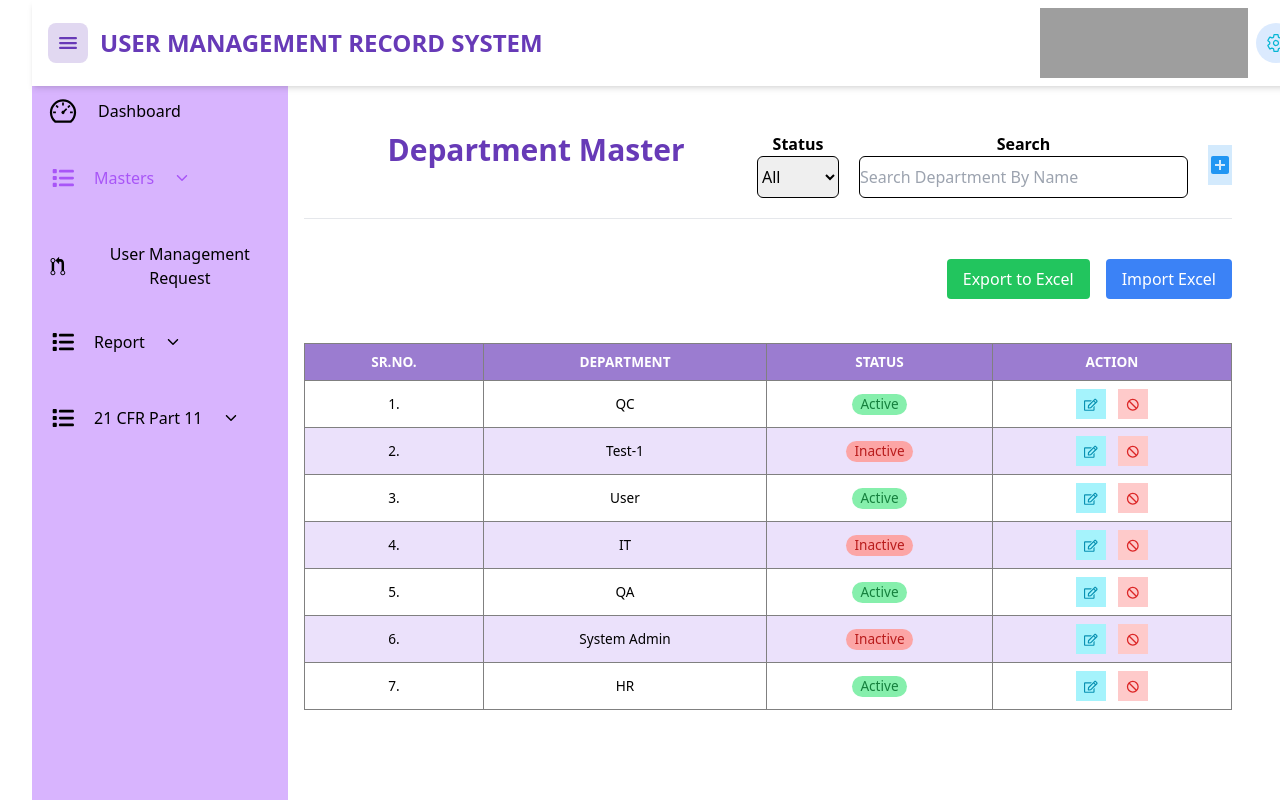
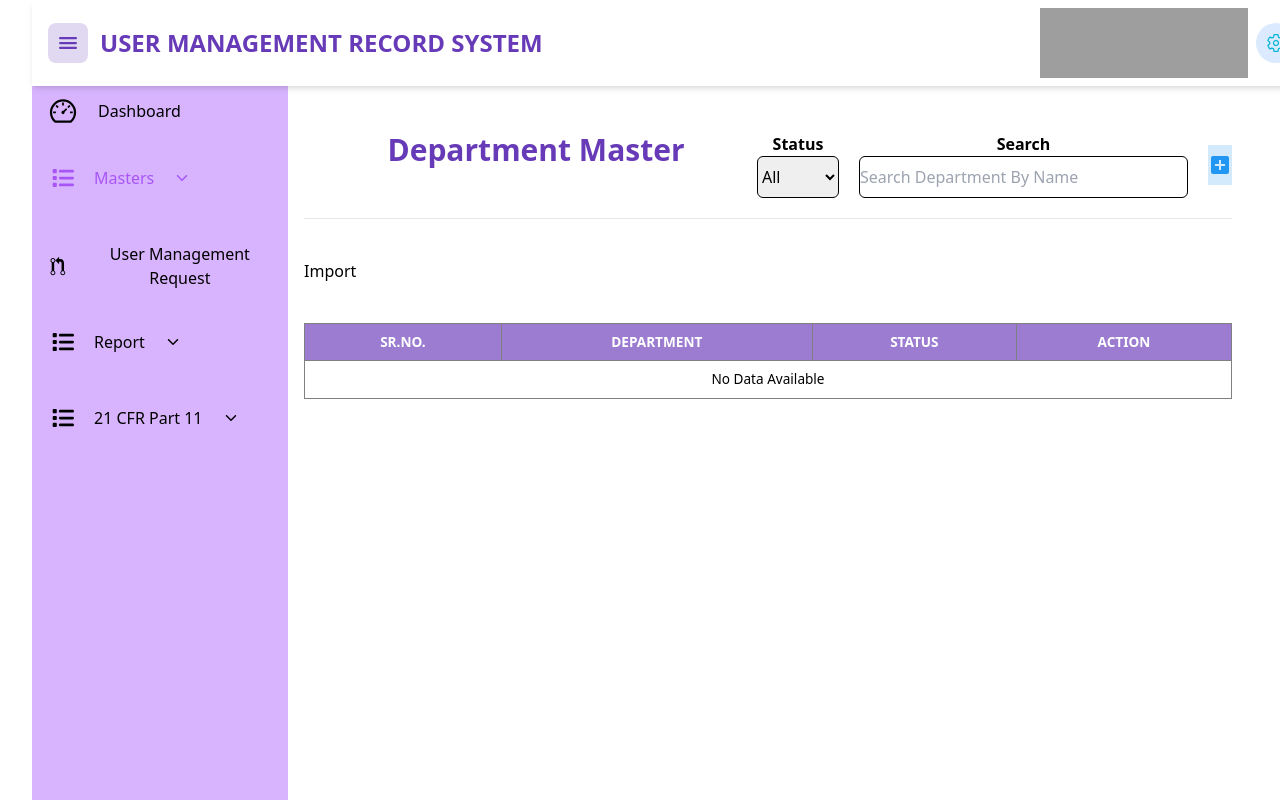
Before and after one commit to amitpateloffical/User-Management-System, a React (Vite) app: page /department-master in a window 1280 px wide. Built offline with nearby package versions, Linux system fonts and the light colour scheme; grey boxes are pictures that could not be loaded.

Commit message:
add  Import Functionlity

```diff
--- a/src/ImportExportButtons/ImportExportButtons.jsx
+++ b/src/ImportExportButtons/ImportExportButtons.jsx
@@ -1,46 +1,55 @@
-                import React from "react";
-                import * as XLSX from "xlsx";
+                import React from 'react';
+                import * as XLSX from 'xlsx';
 
-                const ImportExportButtons = ({ data, setData, fileName }) => {
-                // Handle importing data from Excel
+                const ImportExportButtons = ({ data, setData, fileName, sheetNumbers }) => {
+
                   const handleImport = (event) => {
                     const file = event.target.files[0];
                     const reader = new FileReader();
+
                     reader.onload = (e) => {
-                    const workbook = XLSX.read(e.target.result, { type: "binary" });
-                    const sheetName = workbook.SheetNames[0];
+                      const workbook = XLSX.read(e.target.result, { type: 'binary' });
+
+                      // Validate sheetNumbers, as it might be undefined or an incorrect value
+                      const sheetIndex = parseInt(sheetNumbers, 10);
+
+                      if (isNaN(sheetIndex) || sheetIndex < 0 || sheetIndex >= workbook.SheetNames.length) {
+                        console.error("Invalid sheet number.");
+                        return;
+                      }
+
+                      // Get the sheet name from the sheetNumbers index
+                      const sheetName = workbook.SheetNames[sheetIndex];
+
+                      // Get the sheet data
                       const worksheet = workbook.Sheets[sheetName];
+
+                      // Convert sheet data to JSON
                       const importedData = XLSX.utils.sheet_to_json(worksheet);
-                    setData(importedData); // Update parent state
+
+                      // Log imported data for debugging
+                      console.log(importedData);
+
+                      // Update state with the imported data
+                      setData(importedData);
                     };
+
                     reader.readAsBinaryString(file);
                   };
 
-                // Handle exporting data to Excel
-                const handleExport = () => {
-                    const worksheet = XLSX.utils.json_to_sheet(data);
-                    const workbook = XLSX.utils.book_new();
-                    XLSX.utils.book_append_sheet(workbook, worksheet, "Sheet1");
-                    XLSX.writeFile(workbook, fileName || "Data.xlsx");
-                };
-
                   return (
-                    <div className="flex gap-4 justify-end mb-1">
-                    <button
-                        className="bg-green-500 text-white py-2 px-4 rounded"
-                        onClick={handleExport}
-                    >
-                        Export to Excel
-                    </button>
-                    <label className="bg-blue-500 text-white py-2 px-4 rounded cursor-pointer">
-                        Import Excel
+                    <div className="flex gap-3">
                       <input
                         type="file"
                         accept=".xlsx, .xls"
+                        onChange={handleImport}
                         className="hidden"
-                        onChange={handleImport}
+                        id="importButton"
                       />
+                      <label htmlFor="importButton" className="cursor-pointer">
+                        Import
                       </label>
+                      {/* You can add export logic here as well */}
                     </div>
                   );
                 };
--- a/src/Masters/DepartmentMaster.jsx
+++ b/src/Masters/DepartmentMaster.jsx
@@ -1,4 +1,4 @@
-import React, { useState } from "react";
+import React, { useState, useEffect } from "react";
 import { MdAddBox } from "react-icons/md";
 import { FaRegEdit } from "react-icons/fa";
 import { IoBan } from "react-icons/io5";
@@ -10,47 +10,12 @@ const DepartmentMaster = () => {
   const [popupOpen, setPopupOpen] = useState(false);
   const [statusFilter, setStatusFilter] = useState("All");
   const [searchText, setSearchText] = useState("");
-  const [data, setData] = useState([  // State to store data for import/export
-    {
-      srNo: "1.",
-      department: "QC",
-      status: "Active",
-    },
-    {
-      srNo: "2.",
-      department: "Test-1",
-      status: "Inactive",
-    },
-    {
-      srNo: "3.",
-      department: "User",
-      status: "Active",
-    },
-    {
-      srNo: "4.",
-      department: "IT",
-      status: "Inactive",
-    },
-    {
-      srNo: "5.",
-      department: "QA",
-      status: "Active",
-    },
-    {
-      srNo: "6.",
-      department: "System Admin",
-      status: "Inactive",
-    },
-    {
-      srNo: "7.",
-      department: "HR",
-      status: "Active",
-    },
-  ]);
+  const [data, setData] = useState([]); // State for department data
 
   const togglePopup = () => {
     setPopupOpen(!popupOpen);
   };
+
   const handleStatusFilterChange = (event) => {
     setStatusFilter(event.target.value);
   };
@@ -58,28 +23,40 @@ const DepartmentMaster = () => {
   const filteredData = data.filter((item) => {
     return (
       (statusFilter === "All" ||
-        (statusFilter === "Active" && item.status === "Active") ||
-        (statusFilter === "Inactive" && item.status === "Inactive")) &&
-      (searchText === "" ||
-        item.department.toLowerCase().includes(searchText.toLowerCase()))
+        (statusFilter === "Active" && item.STATUS === "Active") ||
+        (statusFilter === "Inactive" && item.STATUS === "Inactive")) &&
+      (searchText === "" || item.DEPARTMENT?.toLowerCase().includes(searchText.toLowerCase()))
     );
   });
 
+  useEffect(() => {
+    // Add this useEffect to check the data being set and filtered
+    console.log("Filtered Data: ", filteredData);
+  }, [filteredData]);
+
   return (
-    <div className={`content-with-fixed-header px-4 flex flex-col gap-10 ${sidebarOpen ? 'ml-64' : ''}`}>
+    <div className={`content-with-fixed-header px-4 flex flex-col gap-10 ${sidebarOpen ? "ml-64" : ""}`}>
       <div className="grid grid-cols-1 md:grid-cols-2 border-b pb-5">
         <div className="text-3xl font-semibold text-[#673ab7]">Department Master</div>
         <div className="flex flex-col md:flex-row justify-center md:justify-end items-center gap-5">
           <div className="flex flex-col w-full md:w-auto">
-            <label htmlFor="status" className="font-bold">Status</label>
-            <select id="status" className="border border-black rounded-md py-2" onChange={handleStatusFilterChange}>
+            <label htmlFor="status" className="font-bold">
+              Status
+            </label>
+            <select
+              id="status"
+              className="border border-black rounded-md py-2"
+              onChange={handleStatusFilterChange}
+            >
               <option value="All">All</option>
               <option value="Active">Active</option>
               <option value="Inactive">Inactive</option>
             </select>
           </div>
           <div className="flex flex-col w-full md:w-auto">
-            <label htmlFor="search" className="font-bold">Search</label>
+            <label htmlFor="search" className="font-bold">
+              Search
+            </label>
             <input
               id="search"
               type="text"
@@ -98,8 +75,13 @@ const DepartmentMaster = () => {
         </div>
       </div>
 
-      {/* Import/Export Buttons Component */}
-      <ImportExportButtons data={data} setData={setData} fileName="DepartmentMaster.xlsx" />
+      {/* ImportExportButtons Component with Sheet Numbers */}
+      <ImportExportButtons
+        data={data}
+        setData={setData}
+        fileName="Department_Master"
+        sheetNumbers={0} // Pass sheet number directly here
+      />
 
       <div className="overflow-x-auto">
         <table className="w-full text-left border-collapse">
@@ -112,17 +94,18 @@ const DepartmentMaster = () => {
             </tr>
           </thead>
           <tbody>
-            {filteredData.map((itm, index) => (
+            {filteredData.length === 0 ? (
+              <tr>
+                <td className="border-b px-4 py-2 text-center" colSpan="4">
+                  No Data Available
+                </td>
+              </tr>
+            ) : (
+              filteredData.map((itm, index) => (
                 <tr key={index}>
-                <td className="border-b px-4 py-2 text-center">{itm.srNo}</td>
-                <td className="border-b px-4 py-2 text-center">{itm.department}</td>
-                <td className="border-b px-4 py-2 text-center">
-                  <div className="flex justify-center items-center">
-                    <div className={`rounded-full px-2 ${itm.status === 'Active' ? 'bg-green-300 text-green-700' : 'bg-red-300 text-red-700'}`}>
-                      {itm.status}
-                    </div>
-                  </div>
-                </td>
+                  <td className="border-b px-4 py-2 text-center">{itm["srNo"]}</td>
+                  <td className="border-b px-4 py-2 text-center">{itm["department"]}</td>
+                  <td className="border-b px-4 py-2 text-center">{itm["status"]}</td>
                   <td className="border-b px-4 py-2 text-center">
                     <div className="flex justify-center gap-3 items-center">
                       <div className="bg-cyan-200 w-[30px] h-[30px] flex justify-center items-center text-cyan-600 cursor-pointer">
@@ -134,7 +117,8 @@ const DepartmentMaster = () => {
                     </div>
                   </td>
                 </tr>
-            ))}
+              ))
+            )}
           </tbody>
         </table>
       </div>
--- a/src/Masters/DesignationMaster.jsx
+++ b/src/Masters/DesignationMaster.jsx
@@ -1,4 +1,179 @@
-import React, { useState } from "react";
+// import React, { useState } from "react";
+// import { MdAddBox } from "react-icons/md";
+// import { FaRegEdit } from "react-icons/fa";
+// import { IoBan } from "react-icons/io5";
+// import PopUp from "../PopUp/PopUp";
+// import ImportExportButtons from "../ImportExportButtons/ImportExportButtons";
+
+// const DesignationMaster = () => {
+//     const [sidebarOpen, setSidebarOpen] = useState(false);
+//     const [popupOpen, setPopupOpen] = useState(false);
+//     const [statusFilter, setStatusFilter] = useState("All");
+//     const [searchText, setSearchText] = useState("");
+
+//      const [data, setData] = useState( [
+//         {
+//             srNo: "1.",
+//             designation: "QC",
+//             status: "Active"
+//         },
+//         {
+//             srNo: "2.",
+//             designation: "Test-1",
+//             status: "Inactive"
+//         },
+//         {
+//             srNo: "3.",
+//             designation: "User",
+//             status: "Active"
+//         },
+//         {
+//             srNo: "4.",
+//             designation: "IT",
+//             status: "Inactive"
+//         },
+//         {
+//             srNo: "5.",
+//             designation: "QA",
+//             status: "Active"
+//         },
+//         {
+//             srNo: "6.",
+//             designation: "System Admin",
+//             status: "Inactive"
+//         },
+//         {
+//             srNo: "7.",
+//             designation: "HR",
+//             status: "Active"
+//         },
+//         {
+//             srNo: "8.",
+//             designation: "Finance",
+//             status: "Active"
+//         },
+//         {
+//             srNo: "9.",
+//             designation: "Marketing",
+//             status: "Inactive"
+//         },
+//         {
+//             srNo: "10.",
+//             designation: "Operations",
+//             status: "Active"
+//         }
+//     ])
+
+//     const togglePopup = () => {
+//         setPopupOpen(!popupOpen);
+//     };
+
+//     const handleStatusFilterChange = (event) => {
+//         setStatusFilter(event.target.value);
+//     };
+
+//     const filteredData = data.filter(item => {
+//         return (
+//             (statusFilter === "All" ||
+//                 (statusFilter === "Active" && item.status === "Active") ||
+//                 (statusFilter === "Inactive" && item.status === "Inactive")) &&
+//             (searchText === "" || item.designation.toLowerCase().includes(searchText.toLowerCase()))
+//         );
+//     });
+
+//     return (
+//         <div className={`content-with-fixed-header px-4 flex flex-col gap-10 ${sidebarOpen ? 'ml-64' : ''}`}>
+//             <div className="grid grid-cols-1 md:grid-cols-2 border-b pb-5">
+//                 <div className="text-3xl font-semibold text-[#673ab7]">Designation Master</div>
+//                 <div className="flex flex-col md:flex-row justify-center md:justify-end items-center gap-5">
+//                     <div className="flex flex-col w-full md:w-auto">
+//                         <label htmlFor="status" className="font-bold">Status</label>
+//                         <select id="status" className="border border-black rounded-md py-2" onChange={handleStatusFilterChange}>
+//                             <option value="All">All</option>
+//                             <option value="Active">Active</option>
+//                             <option value="Inactive">Inactive</option>
+//                         </select>
+//                     </div>
+//                     <div className="flex flex-col w-full md:w-auto">
+//                         <label htmlFor="search" className="font-bold">Search</label>
+//                         <input
+//                             id="search"
+//                             type="text"
+//                             className="border border-black rounded-md pr-24 py-2"
+//                             placeholder="Search Designation By Name"
+//                             value={searchText}
+//                             onChange={e => setSearchText(e.target.value)}
+//                         />
+//                     </div>
+//                     <div
+//                         className="bg-[#d3eafd] text-[#2196f3] w-full md:w-auto h-[40px] flex justify-center items-center cursor-pointer"
+//                         onClick={togglePopup}
+//                     >
+//                         <MdAddBox className="text-2xl" />
+//                     </div>
+//                 </div>
+//             </div>
+
+//             {/* Add ImportExportButtons component here */}
+//             <ImportExportButtons data={data} setData={setData} fileName="Designation_Master" />
+
+//             <div className="overflow-x-auto">
+//                 <table className="w-full text-left border-collapse">
+//                     <thead>
+//                         <tr>
+//                             <th className="border-b px-4 py-2 text-center">SR.NO.</th>
+//                             <th className="border-b px-4 py-2 text-center">DESIGNATION</th>
+//                             <th className="border-b px-4 py-2 text-center">STATUS</th>
+//                             <th className="border-b px-4 py-2 text-center">ACTION</th>
+//                         </tr>
+//                     </thead>
+//                     <tbody>
+//                         {filteredData.map((itm, index) => (
+//                             <tr key={index}>
+//                                 <td className="border-b px-4 py-2 text-center">{itm.srNo}</td>
+//                                 <td className="border-b px-4 py-2 text-center">{itm.designation}</td>
+//                                 <td className="border-b px-4 py-2 text-center">
+//                                     <div className="flex justify-center items-center">
+//                                         <div className={`rounded-full px-2 ${itm.status === 'Active' ? 'bg-green-300 text-green-700' : 'bg-red-300 text-red-700'}`}>
+//                                             {itm.status}
+//                                         </div>
+//                                     </div>
+//                                 </td>
+//                                 <td className="border-b px-4 py-2 text-center">
+//                                     <div className="flex justify-center gap-3 items-center">
+//                                         <div className="bg-cyan-200 w-[30px] h-[30px] flex justify-center items-center text-cyan-600 cursor-pointer">
+//                                             <FaRegEdit />
+//                                         </div>
+//                                         <div className="bg-red-200 w-[30px] h-[30px] flex justify-center items-center text-red-600 cursor-pointer">
+//                                             <IoBan />
+//                                         </div>
+//                                     </div>
+//                                 </td>
+//                             </tr>
+//                         ))}
+//                     </tbody>
+//                 </table>
+//             </div>
+
+//             <PopUp
+//                 heading="Designation Master"
+//                 buttonText="Submit"
+//                 labelHeading="Designation"
+//                 inputs={[
+//                     { label: 'Designation', placeholder: 'Enter Designation Name' },
+//                 ]}
+//                 open={popupOpen}
+//                 onClose={togglePopup}
+//             />
+//         </div>
+//     );
+// }
+
+// export default DesignationMaster;
+
+
+
+import React, { useState, useEffect } from "react";
 import { MdAddBox } from "react-icons/md";
 import { FaRegEdit } from "react-icons/fa";
 import { IoBan } from "react-icons/io5";
@@ -10,59 +185,8 @@ const DesignationMaster = () => {
   const [popupOpen, setPopupOpen] = useState(false);
   const [statusFilter, setStatusFilter] = useState("All");
   const [searchText, setSearchText] = useState("");
-
-     const [data, setData] = useState( [
-        {
-            srNo: "1.",
-            designation: "QC",
-            status: "Active"
-        },
-        {
-            srNo: "2.",
-            designation: "Test-1",
-            status: "Inactive"
-        },
-        {
-            srNo: "3.",
-            designation: "User",
-            status: "Active"
-        },
-        {
-            srNo: "4.",
-            designation: "IT",
-            status: "Inactive"
-        },
-        {
-            srNo: "5.",
-            designation: "QA",
-            status: "Active"
-        },
-        {
-            srNo: "6.",
-            designation: "System Admin",
-            status: "Inactive"
-        },
-        {
-            srNo: "7.",
-            designation: "HR",
-            status: "Active"
-        },
-        {
-            srNo: "8.",
-            designation: "Finance",
-            status: "Active"
-        },
-        {
-            srNo: "9.",
-            designation: "Marketing",
-            status: "Inactive"
-        },
-        {
-            srNo: "10.",
-            designation: "Operations",
-            status: "Active"
-        }
-    ])
+//   const sheetNumbers = 1; // Specify the default sheet number in code
+  const [data, setData] = useState([]);
 
   const togglePopup = () => {
     setPopupOpen(!popupOpen);
@@ -72,37 +196,50 @@ const DesignationMaster = () => {
     setStatusFilter(event.target.value);
   };
 
-    const filteredData = data.filter(item => {
+  const filteredData = data.filter((item) => {
     return (
       (statusFilter === "All" ||
-                (statusFilter === "Active" && item.status === "Active") ||
-                (statusFilter === "Inactive" && item.status === "Inactive")) &&
-            (searchText === "" || item.designation.toLowerCase().includes(searchText.toLowerCase()))
+        (statusFilter === "Active" && item.STATUS === "Active") ||
+        (statusFilter === "Inactive" && item.STATUS === "Inactive")) &&
+      (searchText === "" || item.DESIGNATION?.toLowerCase().includes(searchText.toLowerCase()))
     );
   });
 
+  useEffect(() => {
+    // Add this useEffect to check the data being set and filtered
+    console.log("Filtered Data: ", filteredData);
+  }, [filteredData]);
+
   return (
-        <div className={`content-with-fixed-header px-4 flex flex-col gap-10 ${sidebarOpen ? 'ml-64' : ''}`}>
+    <div className={`content-with-fixed-header px-4 flex flex-col gap-10 ${sidebarOpen ? "ml-64" : ""}`}>
       <div className="grid grid-cols-1 md:grid-cols-2 border-b pb-5">
         <div className="text-3xl font-semibold text-[#673ab7]">Designation Master</div>
         <div className="flex flex-col md:flex-row justify-center md:justify-end items-center gap-5">
           <div className="flex flex-col w-full md:w-auto">
-                        <label htmlFor="status" className="font-bold">Status</label>
-                        <select id="status" className="border border-black rounded-md py-2" onChange={handleStatusFilterChange}>
+            <label htmlFor="status" className="font-bold">
+              Status
+            </label>
+            <select
+              id="status"
+              className="border border-black rounded-md py-2"
+              onChange={handleStatusFilterChange}
+            >
               <option value="All">All</option>
               <option value="Active">Active</option>
               <option value="Inactive">Inactive</option>
             </select>
           </div>
           <div className="flex flex-col w-full md:w-auto">
-                        <label htmlFor="search" className="font-bold">Search</label>
+            <label htmlFor="search" className="font-bold">
+              Search
+            </label>
             <input
               id="search"
               type="text"
               className="border border-black rounded-md pr-24 py-2"
               placeholder="Search Designation By Name"
               value={searchText}
-                            onChange={e => setSearchText(e.target.value)}
+              onChange={(e) => setSearchText(e.target.value)}
             />
           </div>
           <div
@@ -114,8 +251,13 @@ const DesignationMaster = () => {
         </div>
       </div>
 
-            {/* Add ImportExportButtons component here */}
-            <ImportExportButtons data={data} setData={setData} fileName="Designation_Master" />
+      {/* ImportExportButtons Component with Sheet Numbers */}
+      <ImportExportButtons
+        data={data}
+        setData={setData}
+        fileName="Designation_Master"
+        sheetNumbers={1} // Pass sheet number directly here
+      />
 
       <div className="overflow-x-auto">
         <table className="w-full text-left border-collapse">
@@ -128,17 +270,18 @@ const DesignationMaster = () => {
             </tr>
           </thead>
           <tbody>
-                        {filteredData.map((itm, index) => (
+            {filteredData.length === 0 ? (
+              <tr>
+                <td className="border-b px-4 py-2 text-center" colSpan="4">
+                  No Data Available
+                </td>
+              </tr>
+            ) : (
+              filteredData.map((itm, index) => (
                 <tr key={index}>
-                                <td className="border-b px-4 py-2 text-center">{itm.srNo}</td>
-                                <td className="border-b px-4 py-2 text-center">{itm.designation}</td>
-                                <td className="border-b px-4 py-2 text-center">
-                                    <div className="flex justify-center items-center">
-                                        <div className={`rounded-full px-2 ${itm.status === 'Active' ? 'bg-green-300 text-green-700' : 'bg-red-300 text-red-700'}`}>
-                                            {itm.status}
-                                        </div>
-                                    </div>
-                                </td>
+                  <td className="border-b px-4 py-2 text-center">{itm["SR.NO."]}</td>
+                  <td className="border-b px-4 py-2 text-center">{itm["DESIGNATION"]}</td>
+                  <td className="border-b px-4 py-2 text-center">{itm["STATUS"]}</td>
                   <td className="border-b px-4 py-2 text-center">
                     <div className="flex justify-center gap-3 items-center">
                       <div className="bg-cyan-200 w-[30px] h-[30px] flex justify-center items-center text-cyan-600 cursor-pointer">
@@ -150,7 +293,8 @@ const DesignationMaster = () => {
                     </div>
                   </td>
                 </tr>
-                        ))}
+              ))
+            )}
           </tbody>
         </table>
       </div>
@@ -159,14 +303,12 @@ const DesignationMaster = () => {
         heading="Designation Master"
         buttonText="Submit"
         labelHeading="Designation"
-                inputs={[
-                    { label: 'Designation', placeholder: 'Enter Designation Name' },
-                ]}
+        inputs={[{ label: "Designation", placeholder: "Enter Designation Name" }]}
         open={popupOpen}
         onClose={togglePopup}
       />
     </div>
   );
-}
+};
 
 export default DesignationMaster;
```
Lines whose indentation alone changed are shown as unchanged.
